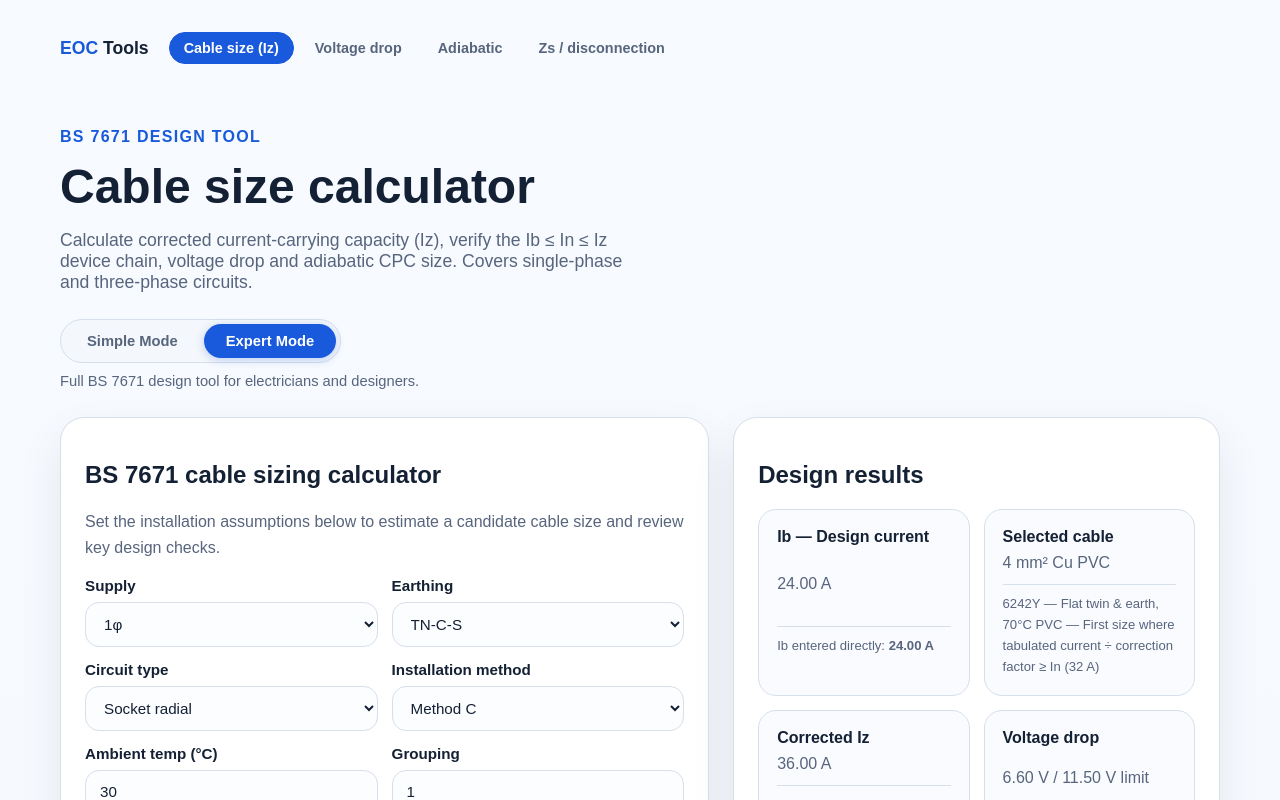
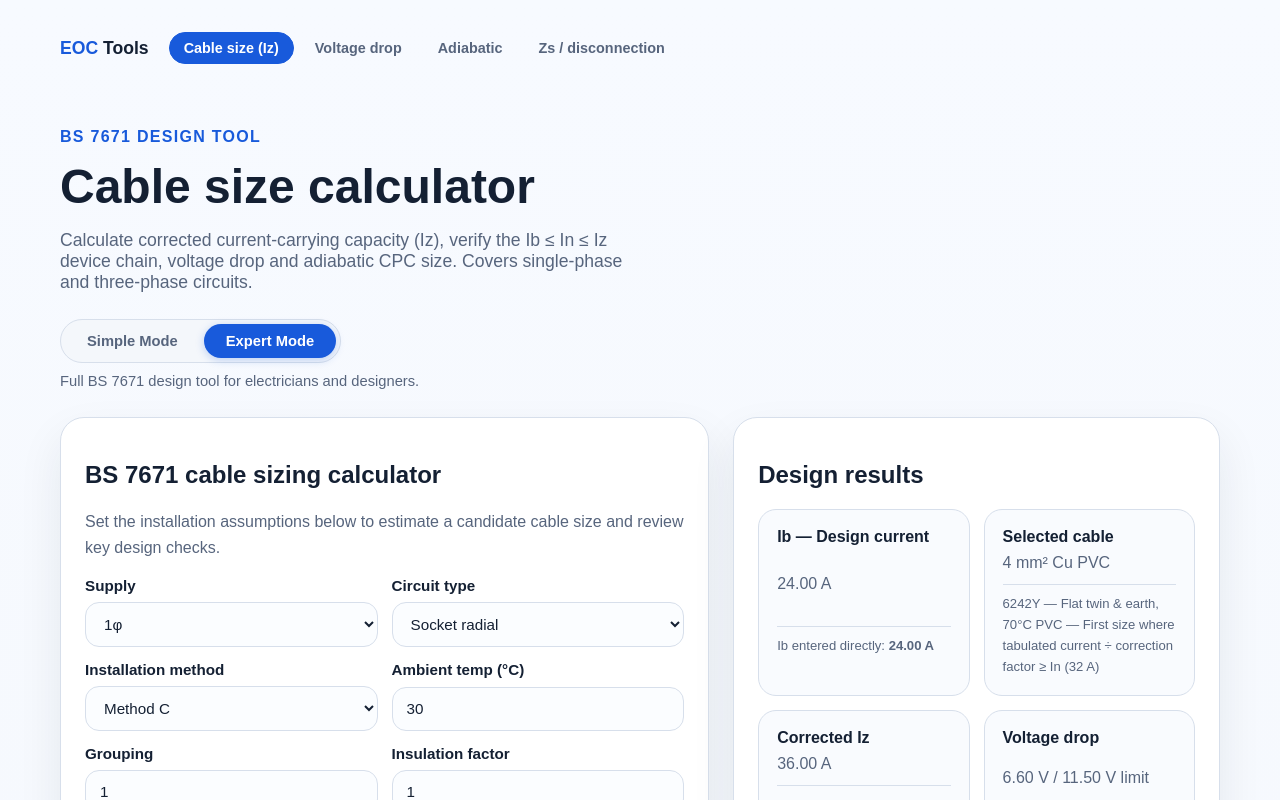
Before and after one commit to Sonicbelch/cable-calc, a Next.js app: page /cable-size in a window 1280 px wide. Both pictures are taken after a click on the button "Expert Mode". Shown: the top 800 px of the page. Built offline with nearby package versions, Linux system fonts and the light colour scheme.

Commit message:
refactor: remove unused earthing system and device type fields from expert mode

```diff
--- a/components/Calculator.js
+++ b/components/Calculator.js
@@ -28,7 +28,6 @@ const CABLE_TYPES = [
 
 const initialState = {
   supply: '1P',
-  earthing: 'TN-C-S',
   circuitType: 'socket-radial',
   installationMethod: 'C',
   ambientTemp: 30,
@@ -38,7 +37,6 @@ const initialState = {
   cableType: '6242Y',
   conductor: 'Cu',
   insulation: 'PVC',
-  deviceType: 'MCB',
   protectiveDeviceRating: 32,
   loadInputMode: 'A',
   designCurrent: 24,
@@ -164,7 +162,6 @@ export function Calculator() {
           <p>Set the installation assumptions below to estimate a candidate cable size and review key design checks.</p>
           <div className="grid two-col">
             <label><span>Supply</span><select value={form.supply} onChange={(e) => updateField('supply', e.target.value)}><option value="1P">1φ</option><option value="3P">3φ</option></select></label>
-            <label><span>Earthing</span><select value={form.earthing} onChange={(e) => updateField('earthing', e.target.value)}><option>TN-S</option><option>TN-C-S</option><option>TT</option></select></label>
             <label><span>Circuit type</span><select value={form.circuitType} onChange={(e) => updateField('circuitType', e.target.value)}><option value="lighting">Lighting</option><option value="socket-radial">Socket radial</option><option value="ring-final">Ring final</option><option value="motor">Motor</option><option value="submain">Submain</option></select></label>
             <label><span>Installation method</span><select value={form.installationMethod} onChange={(e) => updateField('installationMethod', e.target.value)}><option value="A">Method A</option><option value="B">Method B</option><option value="C">Method C</option><option value="100">Ref 100</option><option value="102">Ref 102</option><option value="103">Ref 103</option></select></label>
             <label><span>Ambient temp (°C)</span><input type="number" value={form.ambientTemp} onChange={(e) => updateField('ambientTemp', Number(e.target.value))} /></label>
@@ -174,8 +171,7 @@ export function Calculator() {
             <label className="full"><span>Cable type</span><select value={form.cableType} onChange={(e) => updateField('cableType', e.target.value)}>{CABLE_TYPES.map(t => <option key={t.id} value={t.id}>{t.label}</option>)}</select></label>
             <label><span>Conductor</span><select value={form.conductor} onChange={(e) => updateField('conductor', e.target.value)}><option>Cu</option><option>Al</option></select></label>
             <label><span>Insulation class</span><select value={form.insulation} onChange={(e) => updateField('insulation', e.target.value)}><option>PVC</option><option>XLPE</option></select></label>
-            <label><span>Device type</span><select value={form.deviceType} onChange={(e) => updateField('deviceType', e.target.value)}><option>MCB</option><option>RCBO</option><option>Fuse</option></select></label>
-            <label><span>In (A)</span><input type="number" value={form.protectiveDeviceRating} onChange={(e) => updateField('protectiveDeviceRating', Number(e.target.value))} /></label>
+            <label><span>Protective device rating — In (A)</span><input type="number" value={form.protectiveDeviceRating} onChange={(e) => updateField('protectiveDeviceRating', Number(e.target.value))} /></label>
             <label><span>Load input mode</span><select value={form.loadInputMode} onChange={(e) => updateField('loadInputMode', e.target.value)}><option value="A">Design current (A)</option><option value="power">W / kW with PF + η</option><option value="apparent">VA / kVA</option><option value="basket">Appliance basket</option></select></label>
             {form.loadInputMode === 'A' && <label><span>Ib input (A)</span><input type="number" value={form.designCurrent} onChange={(e) => updateField('designCurrent', Number(e.target.value))} /></label>}
             {form.loadInputMode === 'power' && <><label><span>Power (W)</span><input type="number" value={form.powerWatts} onChange={(e) => updateField('powerWatts', Number(e.target.value))} /></label><label><span>Power factor</span><input type="number" step="0.01" value={form.powerFactor} onChange={(e) => updateField('powerFactor', Number(e.target.value))} /></label><label><span>Efficiency</span><input type="number" step="0.01" value={form.efficiency} onChange={(e) => updateField('efficiency', Number(e.target.value))} /></label></>}
@@ -231,7 +227,7 @@ export function Calculator() {
             <div className="check-card placeholder">
               <strong>Zs / disconnection</strong>
               <span>Not yet implemented</span>
-              <p className="workings">Automated Zs verification requires tabulated maximum Zs values for {form.deviceType} devices on {form.earthing} systems (BS 7671 Tables 41.2–41.4). Verify manually against the appropriate table for your protective device.</p>
+              <p className="workings">Automated Zs verification requires tabulated maximum Zs values for your protective device type and rating (BS 7671 Tables 41.2–41.4). Use the <a href="/zs">Zs checker tool</a> to verify manually.</p>
             </div>
           </div>
         </div>
```
